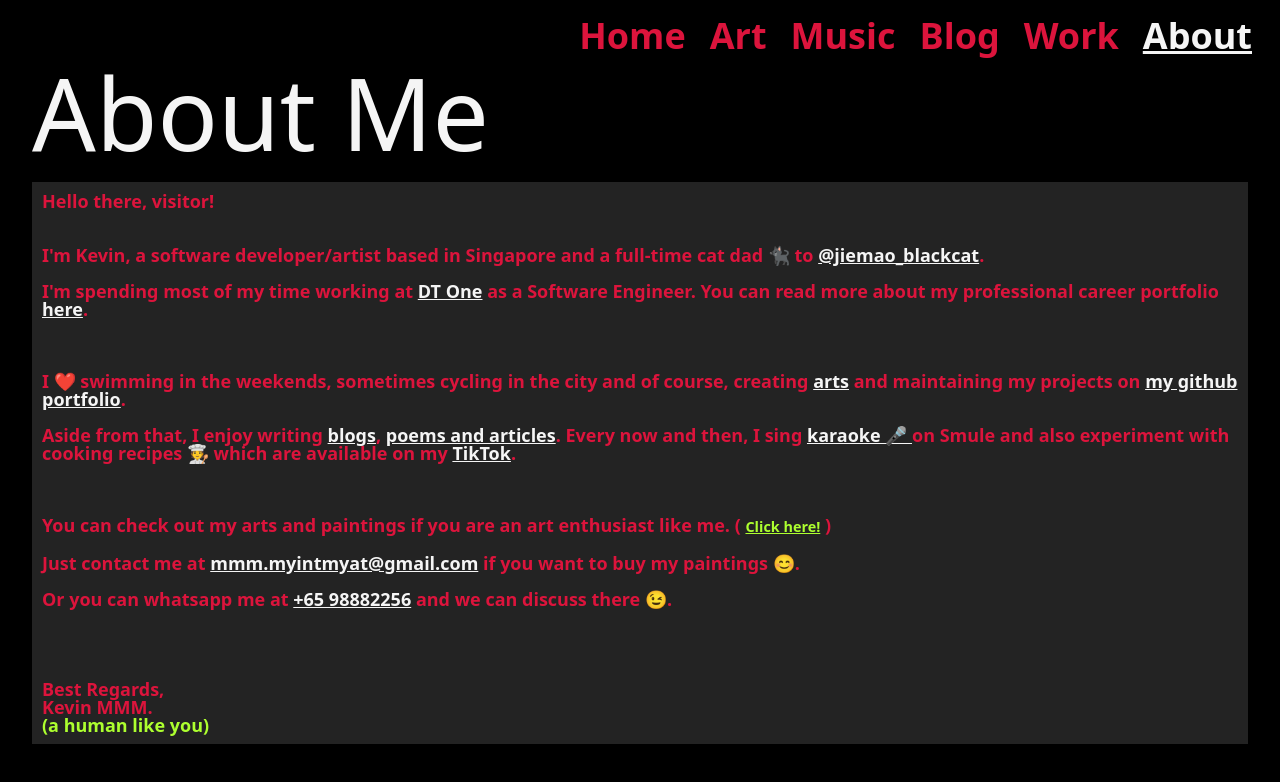
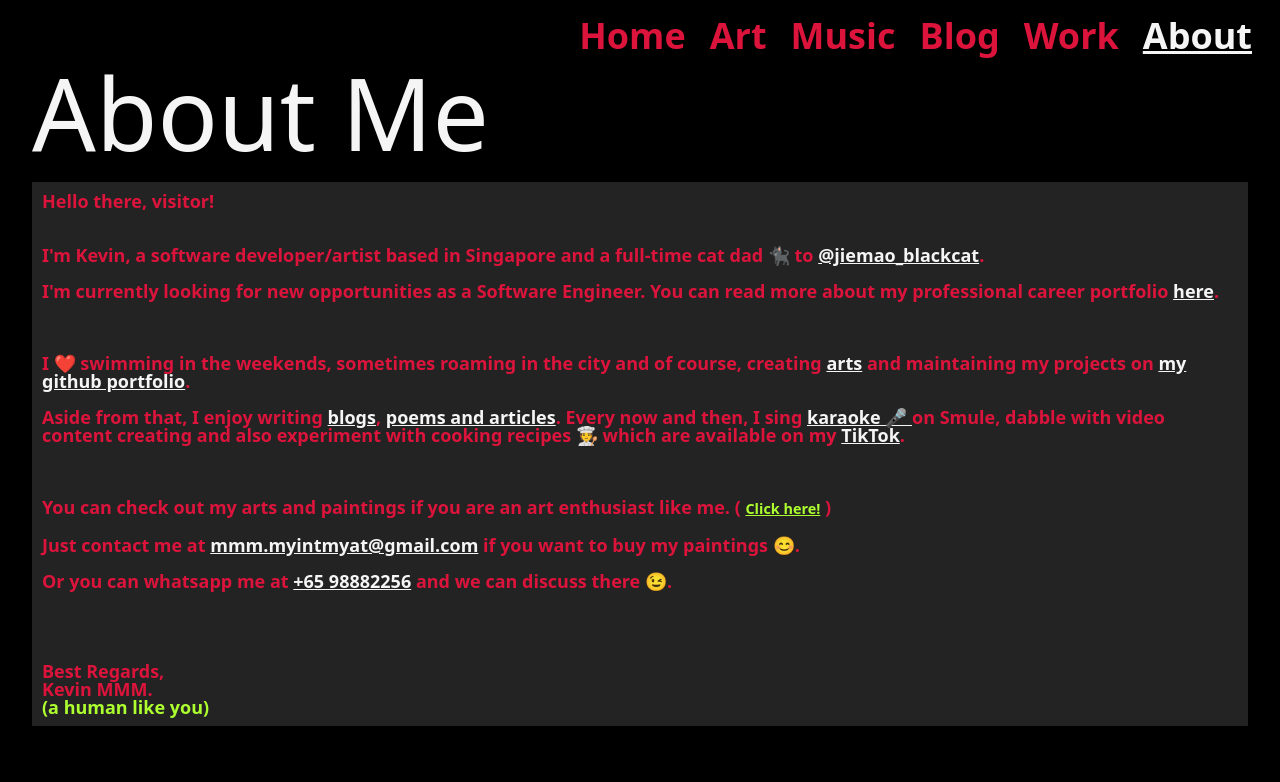
Before and after one commit to kevinmoemyintmyat/kevinmoemyintmyat.github.io, a Nuxt app: page /about/me in a window 1280 px wide. Shown: the top 782 px of the page. Built offline with nearby package versions, Linux system fonts and the light colour scheme.

Commit message:
change: about

```diff
--- a/pages/about/me.vue
+++ b/pages/about/me.vue
@@ -11,18 +11,18 @@
                 dad
                 🐈‍⬛ to <a href="https://www.instagram.com/jiemao_theblackcattt/" target="_blank">@jiemao_blackcat</a>.
                 <br /><br />
-                I'm spending most of my time working at <a href="https://www.dtone.com/" target="_blank">DT One</a>
+                I'm currently looking for new opportunities
                 as a Software Engineer. You can read more about my professional career portfolio
                 <a href="https://kevinmoemyintmyat.gitlab.io" target="blank">here</a>.
                 <br /><br />
                 <br /><br />
-                I ❤️ swimming in the weekends, sometimes cycling in the city and of course, creating <a href="/art"
+                I ❤️ swimming in the weekends, sometimes roaming in the city and of course, creating <a href="/art"
                     target="_blank">arts</a> and
                 maintaining my projects on
                 <a href="https://github.com/m3yevn" target="_blank">my github portfolio</a>.
                 <br /><br />
                 Aside from that, I enjoy writing <NuxtLink to="/blog">blogs</NuxtLink>, <NuxtLink to="/blog">poems and
-                    articles</NuxtLink>. Every now and then, I sing <NuxtLink to="/music">karaoke 🎤 </NuxtLink>on Smule
+                    articles</NuxtLink>. Every now and then, I sing <NuxtLink to="/music">karaoke 🎤 </NuxtLink>on Smule, dabble with video content creating
                 and also experiment with cooking recipes 🧑‍🍳 which are available on my
                 <a href="https://www.tiktok.com/@m3_yevnnn" target="_blank">TikTok</a>.
                 <br /><br />
```
